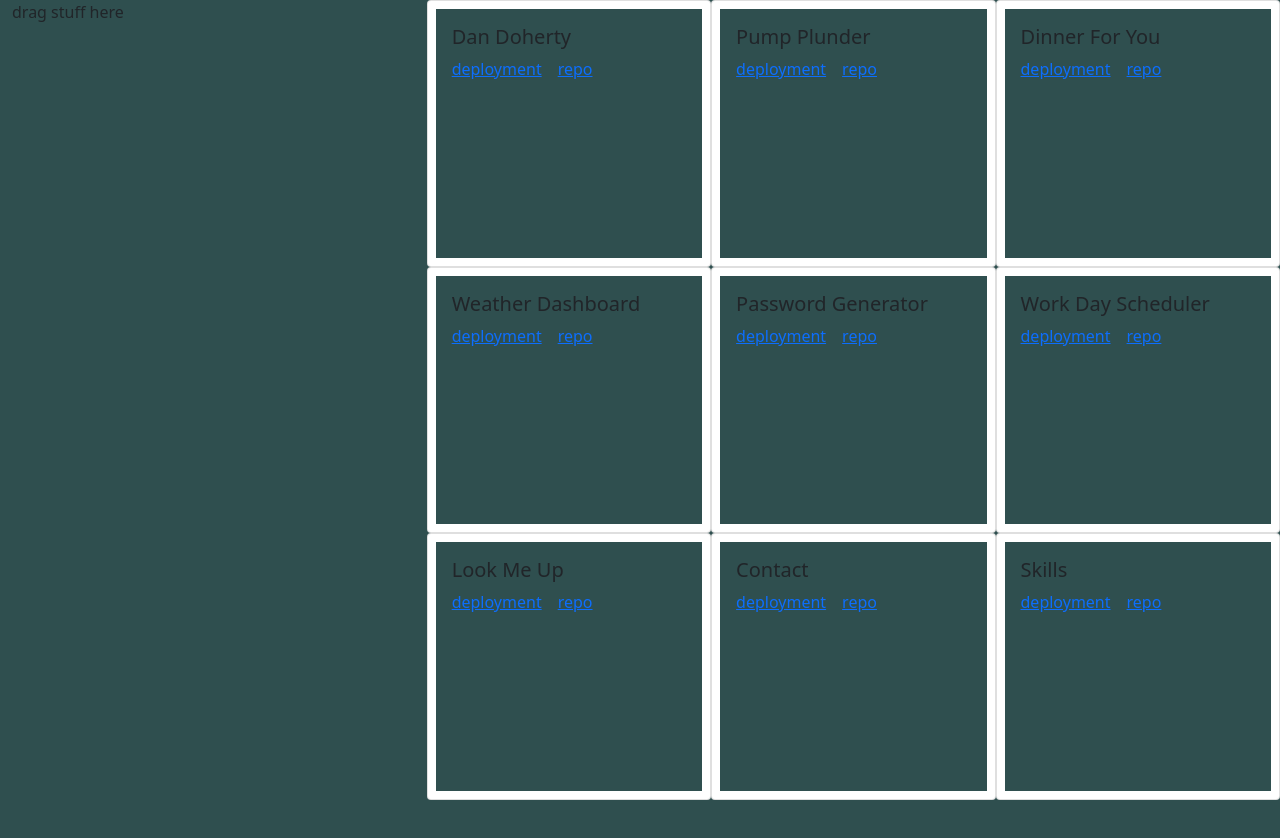
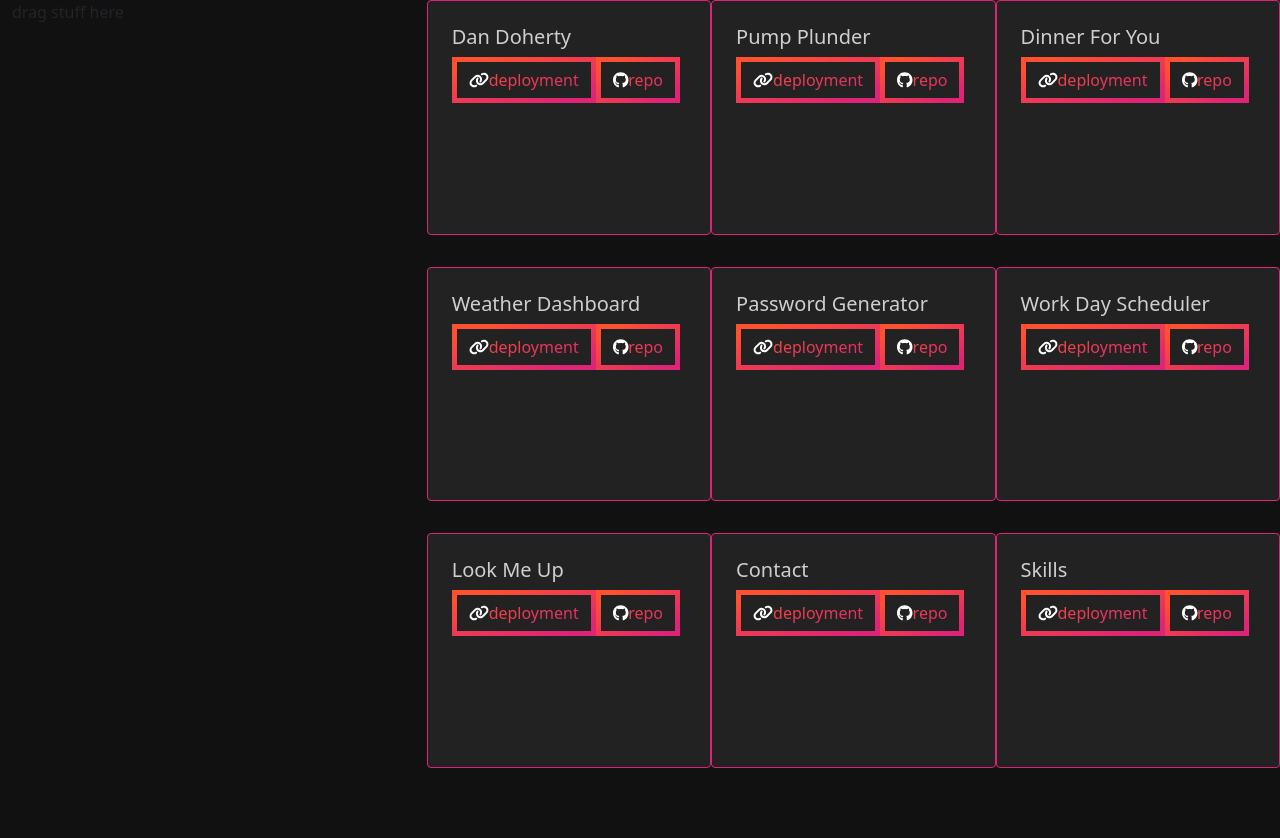
Before and after one commit to ddoherty6/portfolio, a React (Create React App) app in the folder client/: page / in a window 1280 px wide. Built offline with nearby package versions, Linux system fonts and the light colour scheme.

Commit message:
added card styling, added font awesome and implemented icons

```diff
--- a/client/package.json
+++ b/client/package.json
@@ -4,6 +4,9 @@
   "version": "0.1.0",
   "private": true,
   "dependencies": {
+    "@fortawesome/free-brands-svg-icons": "^6.1.1",
+    "@fortawesome/free-solid-svg-icons": "^6.1.1",
+    "@fortawesome/react-fontawesome": "^0.2.0",
     "@testing-library/jest-dom": "^5.16.3",
     "@testing-library/react": "^12.1.4",
     "@testing-library/user-event": "^13.5.0",
--- a/client/src/components/Cards/index.js
+++ b/client/src/components/Cards/index.js
@@ -1,5 +1,9 @@
 import Card from 'react-bootstrap/Card';
+import Button from 'react-bootstrap/Button'
 import { useDrag } from 'react-dnd';
+import { FontAwesomeIcon } from '@fortawesome/react-fontawesome';
+import { faLink } from '@fortawesome/free-solid-svg-icons';
+import { faGithub } from '@fortawesome/free-brands-svg-icons';
 
 import './style.css';
 
@@ -20,8 +24,14 @@
             <Card.Body>
                 <Card.Title>{cardInfo.title}</Card.Title>
                 {cardType==="board" || cardType==="tablet" ? <Card.Text>{cardInfo.text}</Card.Text> : ""}
-                <Card.Link href={cardInfo.url}>deployment</Card.Link>
-                <Card.Link href={cardInfo.repo}>repo</Card.Link>
+                <Button href={cardInfo.url}>
+                    <FontAwesomeIcon icon={faLink}/>
+                    deployment
+                </Button>
+                <Button href={cardInfo.repo}>
+                    <FontAwesomeIcon icon={faGithub}/>
+                    repo
+                </Button>
             </Card.Body>
         </Card>
     );
--- a/client/src/components/Cards/style.css
+++ b/client/src/components/Cards/style.css
@@ -6,3 +6,38 @@
 .card-img {
     width: 300px;
 } */
+
+:root {
+    --gradient: linear-gradient(to left top, #DD2476 10%, #FF512F 90%) !important;
+}
+
+.card {
+    background: #222;
+    border: 1px solid #dd2476;
+    color: rgba(250, 250, 250, 0.8);
+    margin-bottom: 2rem;
+}
+
+body {
+    background: #111 !important;
+}
+
+.btn {
+    border: 5px solid;
+    border-image-slice: 1;
+    background: var(--gradient) !important;
+    -webkit-background-clip: text !important;
+    -webkit-text-fill-color: transparent !important;
+    border-image-source:  var(--gradient) !important;
+    text-decoration: none;
+    transition: all .4s ease;
+}
+
+.btn:hover, .btn:focus {
+    background: var(--gradient) !important;
+    -webkit-background-clip: none !important;
+    -webkit-text-fill-color: #fff !important;
+    border: 5px solid #fff !important;
+    box-shadow: #222 1px 0 10px;
+    text-decoration: underline;
+}
--- a/client/src/index.css
+++ b/client/src/index.css
@@ -23,12 +23,12 @@
   --powder-blue: #67d0e2;
 } */
 
-* {
+/* {
   background-color:darkslategrey;
   /* box-sizing: border-box;
   margin: 0;
-  padding: 0; */
-}
+  padding: 0;
+} */
 
 /* body { */
   /* font-family: Arial, Helvetica, sans-serif; */
```
Also changed, not shown: 1 other file (tests, documents, lock files or other folders).
